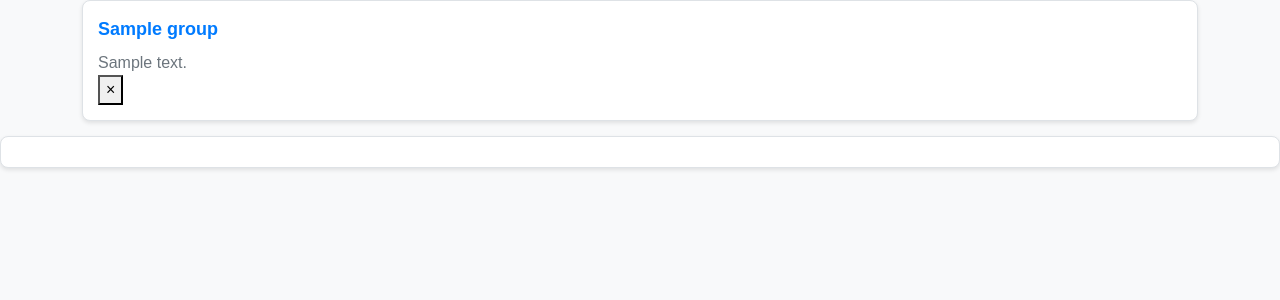
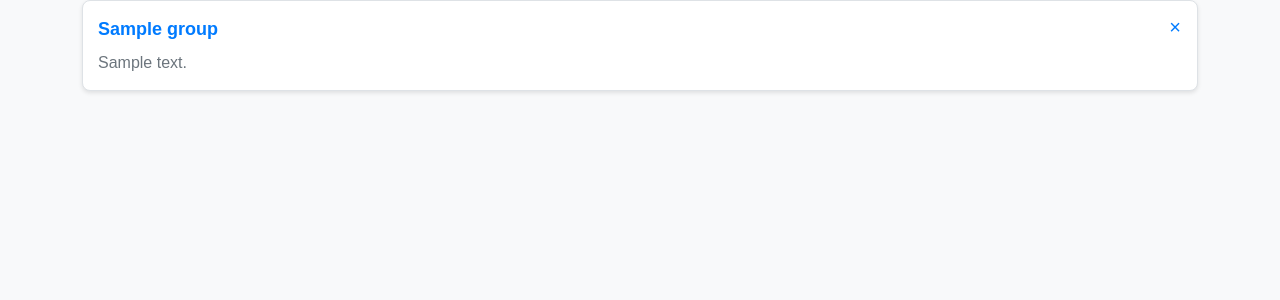
Before and after one commit to nospring2902/WebChat-with-AI-Gen, a Django app: page /dashboard/ in a window 1280 px wide. Shown: the part 82-382 px from the top of the page. Run offline with Django 4.2, Linux system fonts and the light colour scheme; a user stored in the database is signed in; tables that the repository leaves empty hold one stand-in row (values such as "Sample post").

Commit message:
fixed delete button position

```diff
--- a/templates/dashboard.html
+++ b/templates/dashboard.html
@@ -73,6 +73,16 @@
             color: #6c757d;
             margin: 0;
         }
+        .close-button {
+            position: absolute;
+            top: 10px; /* Adjust this value to move up/down */
+            right: 10px; /* Adjust this value to move left/right */
+            background-color: transparent;
+            color: #007bff;
+            border: none;
+            cursor: pointer;
+            font-size: 20px;
+        }
 
     </style>
     <title>TechBridge</title>
@@ -99,9 +109,11 @@
         </div>
 
         {% for group in groups %}
-            <a href="{% url 'chat'  group.id %}" class="group-card">
-                <strong>{{ group.group_name }}</strong>
-                <p>{{ group.latest_message_id.message_content }}</p>
+            <div class="group-card">
+                <a href="{% url 'chat' group.id %}" style="text-decoration: none; color: inherit;">
+                    <strong>{{ group.group_name }}</strong>
+                    <p>{{ group.latest_message_id.message_content }}</p>
+                </a>
                 <form action="{% url 'delete_group' group.id %}" method="post" style="display:inline;">
                     {% csrf_token %}
                     <button type="submit" class="close-button" onclick="return confirm('本当に削除しますか？');">×</button>
```
